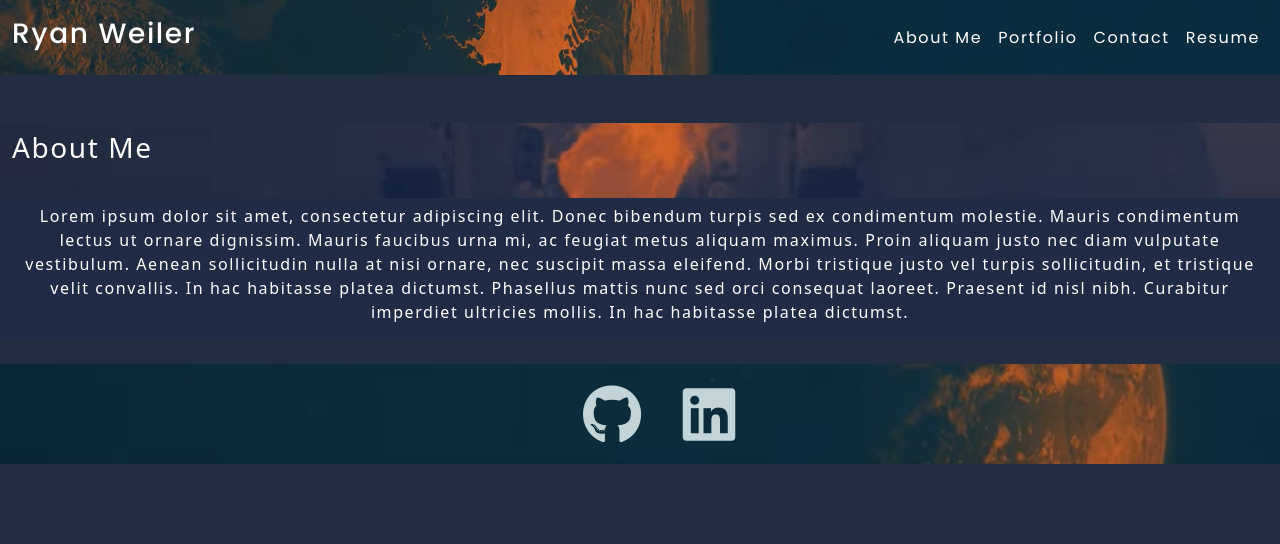
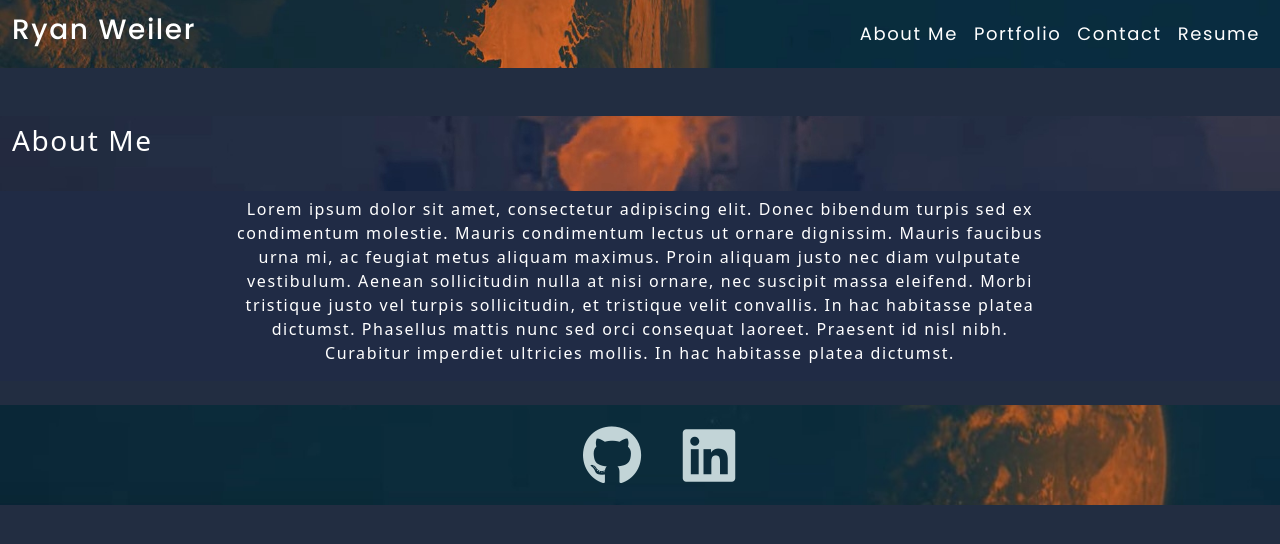
Before and after one commit to ryanweiler92/Ryan-Weiler-React-Portfolio, a React (Create React App) app in the folder photo-port/: page / in a window 1280 px wide. Shown: the top 544 px of the page. Built offline with nearby package versions, Linux system fonts and the light colour scheme.

Commit message:
refactoring jsx

```diff
--- a/photo-port/src/components/About/index.js
+++ b/photo-port/src/components/About/index.js
@@ -8,9 +8,13 @@ function About(){
                 <h3 >About Me</h3>
             </div>
             <div className="row" id="about-section-text">
+                <div className="d-flex justify-content-center align-items-center about-div">
+                    <div className=" col-md-8 col-sm-12">
                 <p id="about-text">
                     Lorem ipsum dolor sit amet, consectetur adipiscing elit. Donec bibendum turpis sed ex condimentum molestie. Mauris condimentum lectus ut ornare dignissim. Mauris faucibus urna mi, ac feugiat metus aliquam maximus. Proin aliquam justo nec diam vulputate vestibulum. Aenean sollicitudin nulla at nisi ornare, nec suscipit massa eleifend. Morbi tristique justo vel turpis sollicitudin, et tristique velit convallis. In hac habitasse platea dictumst. Phasellus mattis nunc sed orci consequat laoreet. Praesent id nisl nibh. Curabitur imperdiet ultricies mollis. In hac habitasse platea dictumst.
                 </p>
+                    </div>
+                </div>
             </div>
         </div>
     )
--- a/photo-port/src/components/Nav/index.js
+++ b/photo-port/src/components/Nav/index.js
@@ -9,7 +9,7 @@ function Nav({ currentPage, handlePageChange }){
                 <a
                     href="#about"
                     onClick={() => handlePageChange('About')}
-                    className={currentPage === "About" ? 'nav-link active text-white' : 'nav-link text-white'}
+                    className='nav-link text-white'
                     >
                     About Me
                 </a>
@@ -18,16 +18,16 @@ function Nav({ currentPage, handlePageChange }){
                 <a
                     href="#portfolio"
                     onClick={() => handlePageChange('Portfolio')}
-                    className={currentPage === "Portfolio" ? 'nav-link active text-white' : 'nav-link text-white'}
+                    className='nav-link text-white'
                     >
                     Portfolio
                 </a>
             </li>
-            <li>
+            <li className="nav-item">
                 <a
                     href="#contact"
                     onClick={() => handlePageChange('Contact')}
-                    className={currentPage === "Contact" ? 'nav-link active text-white' : 'nav-link text-white'}
+                    className='nav-link text-white'
                 >
                     Contact
                 </a>
--- a/photo-port/src/index.css
+++ b/photo-port/src/index.css
@@ -52,9 +52,18 @@ nav {
   background-image: url("./assets/images/silent-planet.jpg");
   background-size: cover;
   background-position: center;
-  height: 75px;
+  height: 100%;
 }
 
+.navbar-expand-lg .navbar-nav .nav-item .nav-link:hover {
+  color: var(--rust) !important;
+
+}
+
+.navbar-expand-lg .navbar-nav .nav-item .nav-link {
+  font-size: 18px !important;
+
+}
 
 #about-section {
   background-color: var(--secondary);
```
Also changed, not shown: photo-port/src/components/Project/index.js (+3 -9 lines).
